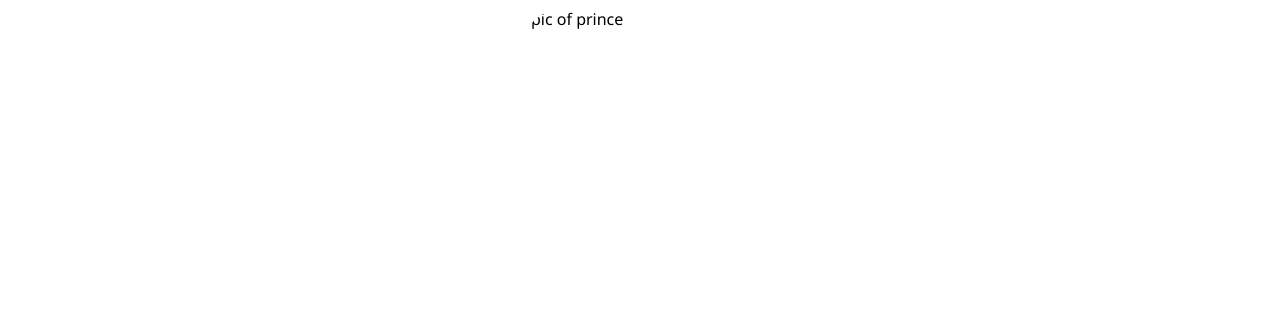
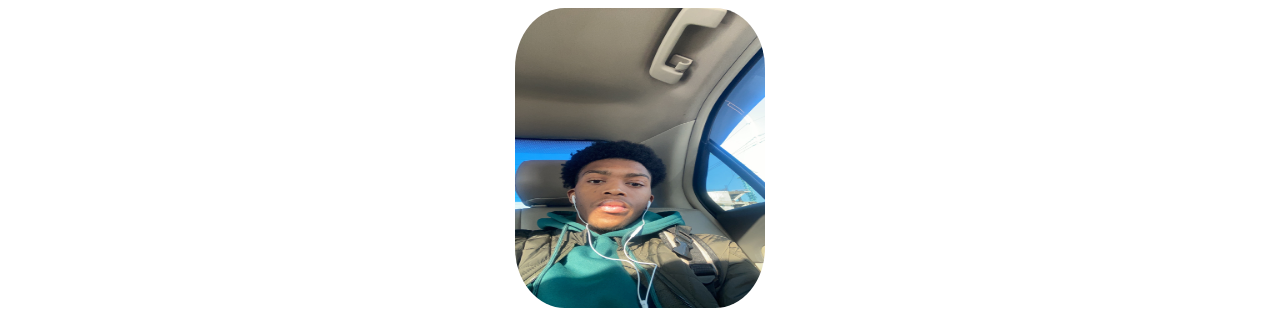
Before and after one commit to fwzedd/welcome-page, a plain HTML site: page index.html in a window 1280 px wide. Shown: the top 326 px of the page. Drawn offline with Linux system fonts and the light colour scheme; the site is published under a folder, as on GitHub Pages, so addresses that start at the root find nothing.

Commit message:
Update index.html

```diff
--- a/index.html
+++ b/index.html
@@ -8,7 +8,7 @@
 
 <body>
     <main>
-        <img src="/images/Smart Prince.jpeg" alt="pic of prince" width="250" height="300" class="profile-pic">
+        <img src="./images/Smart Prince.jpeg" alt="pic of prince" width="250" height="300" class="profile-pic">
         <div class="bio">
         <h1>SMART PRINCE</h1>
         <p>Hi, my name is Prince! I'm a self taught web developer!</p>
```
